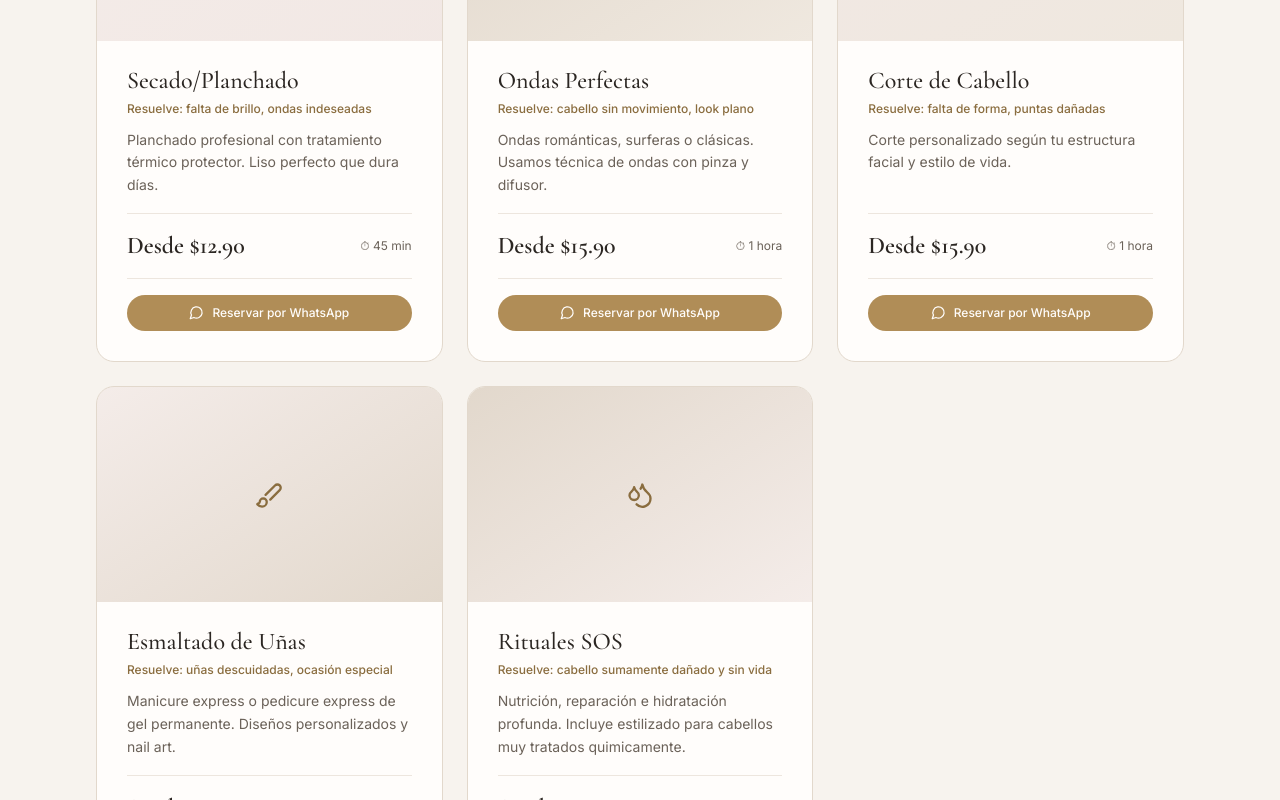
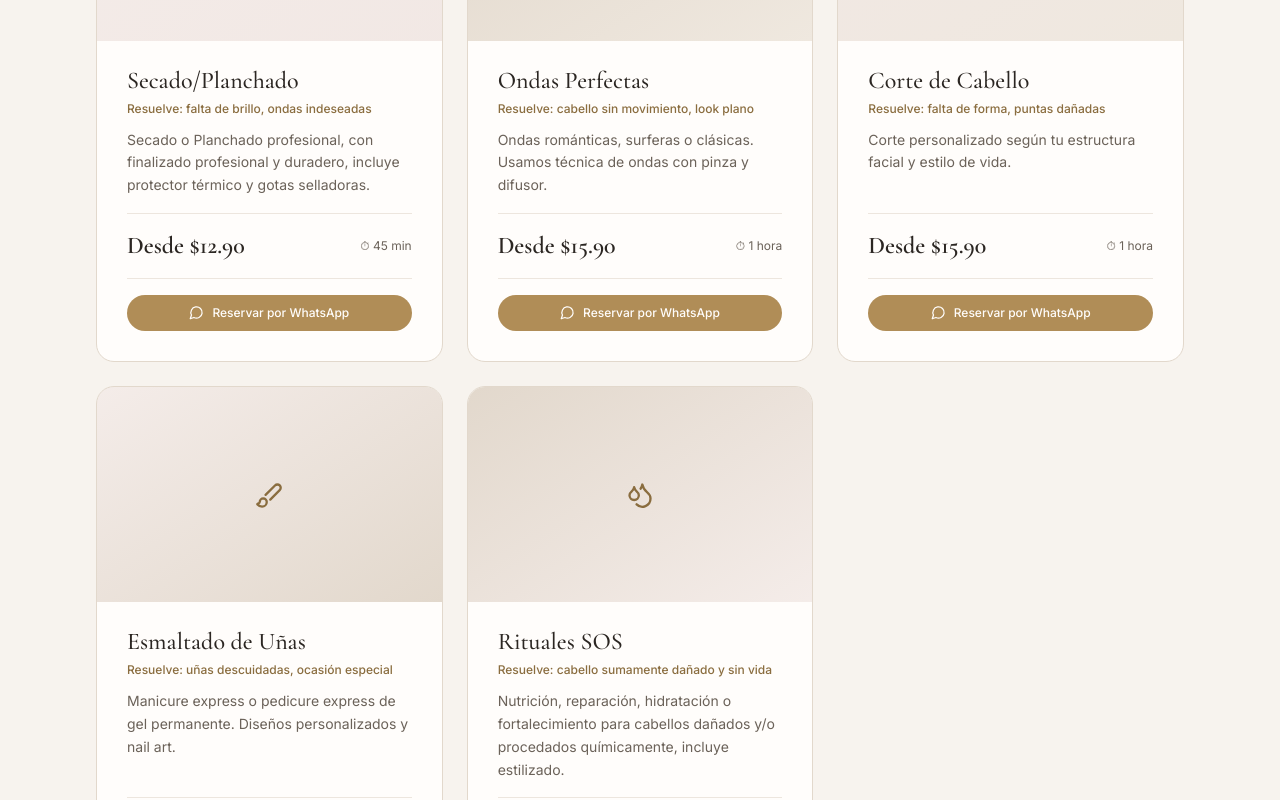
Before and after one commit to RafaelJared/beauty-salon, a Next.js app: page / in a window 1280 px wide. Shown: the part 2960-3760 px from the top of the page. Built offline with nearby package versions, Linux system fonts and the light colour scheme; no server answers.

Commit message:
se corrijieron cosas de services y de about que no estaban bien

```diff
--- a/components/sections/About.tsx
+++ b/components/sections/About.tsx
@@ -8,7 +8,7 @@ import { useState, useEffect, useCallback } from "react";
 const values = [
   { icon: Heart,  title: "Pasión",      desc: "Amamos lo que hacemos y se nota en cada resultado." },
   { icon: Award,  title: "Calidad",     desc: "Solo usamos productos premium de las mejores marcas." },
-  { icon: Users,  title: "Confianza",   desc: "Más de 500 clientas confían en nosotras cada mes."  },
+  { icon: Users,  title: "Confianza",   desc: "Más de 10,000 clientas confían en nosotras cada mes."  },
   { icon: Clock,  title: "Puntualidad", desc: "Respetamos tu tiempo. Citas puntuales, siempre."    },
 ];
 
--- a/components/sections/Services.tsx
+++ b/components/sections/Services.tsx
@@ -53,7 +53,7 @@ const services = [
     name: "Secado/Planchado",
     solves: "Resuelve: falta de brillo, ondas indeseadas",
     description:
-      "Planchado profesional con tratamiento térmico protector. Liso perfecto que dura días.",
+      "Secado o Planchado profesional, con finalizado profesional y duradero, incluye protector térmico y gotas selladoras.",
     price: "Desde $12.90",
     duration: "45 min",
     popular: false,
@@ -101,7 +101,7 @@ const services = [
     name: "Rituales SOS",
     solves: "Resuelve: cabello sumamente dañado y sin vida",
     description:
-      "Nutrición, reparación e hidratación profunda. Incluye estilizado para cabellos muy tratados quimicamente.",
+      "Nutrición, reparación, hidratación o fortalecimiento para cabellos dañados y/o procedados químicamente, incluye estilizado.",
     price: "Desde $45.90",
     duration: "1–2 horas",
     popular: false,
```
